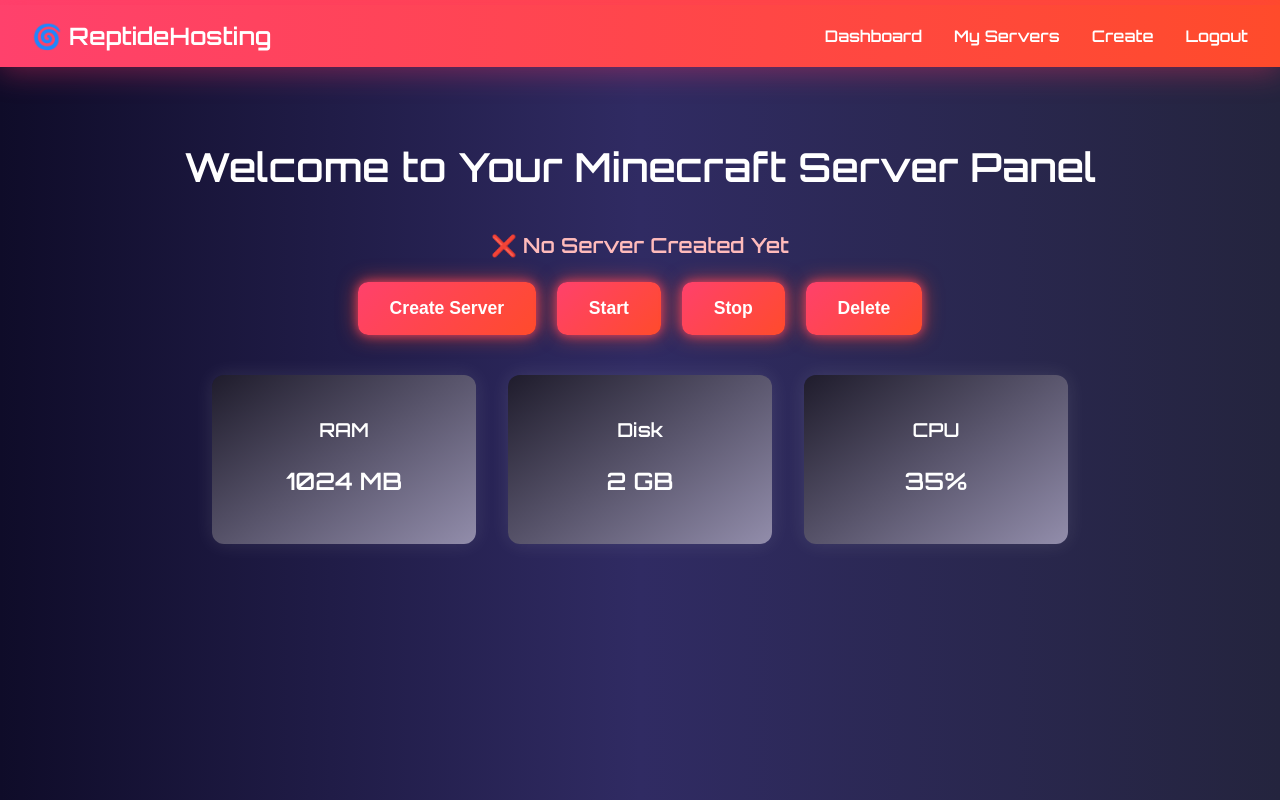
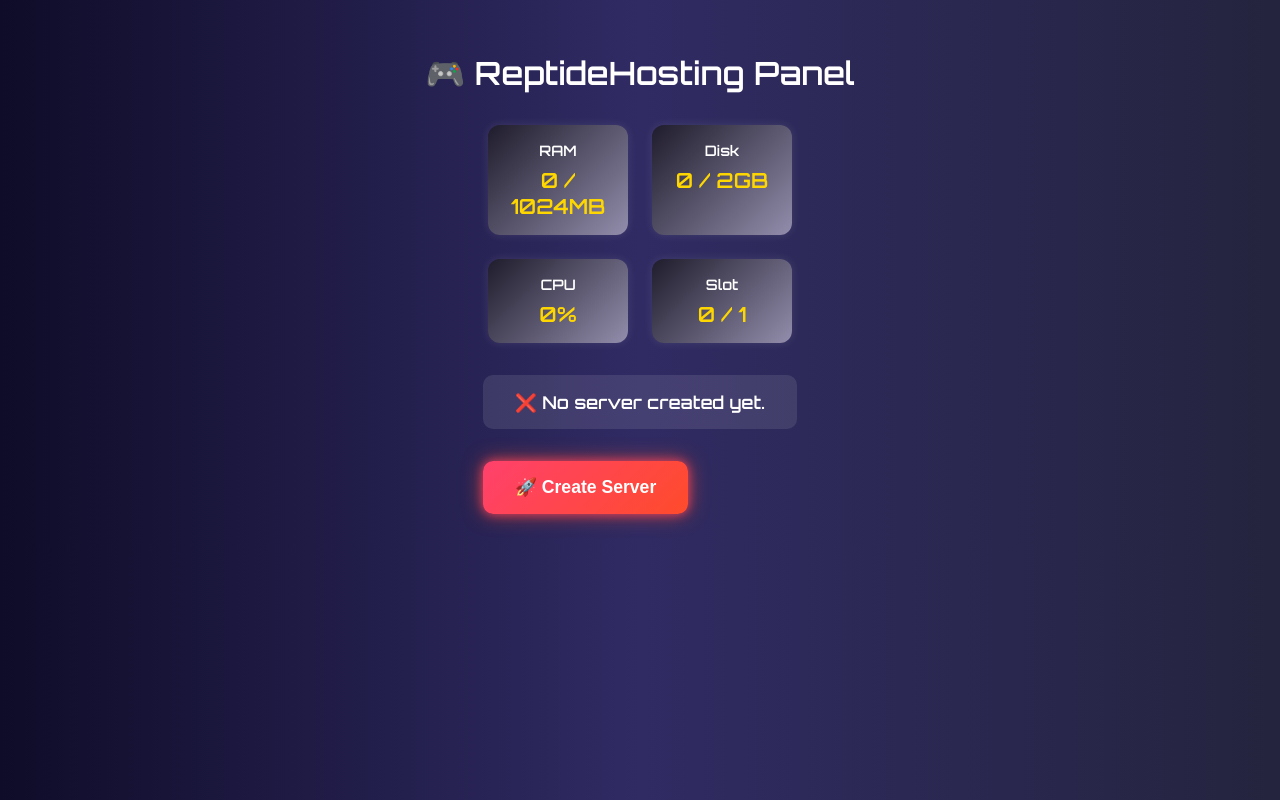
Before and after one commit to AashirwadCloud/ReptideHosting, a plain HTML site: page dashboard.html in a window 1280 px wide. Drawn offline with Linux system fonts and the light colour scheme.

Commit message:
Update dashboard.html

```diff
--- a/dashboard.html
+++ b/dashboard.html
@@ -3,61 +3,69 @@
 <head>
   <meta charset="UTF-8" />
   <meta name="viewport" content="width=device-width, initial-scale=1.0"/>
-  <title>ReptideHosting Panel</title>
+  <title>ReptideHosting Dashboard</title>
   <link href="https://fonts.googleapis.com/css2?family=Orbitron:wght@600&display=swap" rel="stylesheet">
 
   <style>
+    * {
+      box-sizing: border-box;
+    }
+
     body {
       margin: 0;
       font-family: 'Orbitron', sans-serif;
       background: linear-gradient(to right, #0f0c29, #302b63, #24243e);
       color: white;
+      display: flex;
+      flex-direction: column;
+      align-items: center;
+      padding: 2rem;
     }
 
-    /* Navbar */
-    .navbar {
-      display: flex;
-      justify-content: space-between;
-      align-items: center;
-      background: linear-gradient(90deg, #ff416c, #ff4b2b);
-      padding: 1rem 2rem;
-      box-shadow: 0 4px 30px rgba(255, 50, 100, 0.4);
+    h1 {
+      text-align: center;
+      margin-bottom: 2rem;
     }
 
-    .logo {
-      font-size: 1.5rem;
-      font-weight: bold;
+    .card-grid {
+      display: grid;
+      grid-template-columns: repeat(2, 140px);
+      gap: 1.5rem;
+      margin-bottom: 2rem;
+      justify-content: center;
     }
 
-    .nav-links {
-      list-style: none;
-      display: flex;
-      gap: 2rem;
-      margin: 0;
+    .card {
+      background: linear-gradient(135deg, #1f1c2c, #928dab);
+      border-radius: 12px;
+      padding: 1rem;
+      text-align: center;
+      box-shadow: 0 0 10px rgba(255,255,255,0.1);
+      animation: pop 0.6s ease;
     }
 
-    .nav-links a {
-      text-decoration: none;
-      color: white;
-      font-weight: 600;
-      transition: color 0.3s;
+    .card-title {
+      font-size: 0.9rem;
+      margin-bottom: 0.5rem;
     }
 
-    .nav-links a:hover {
+    .card-value {
+      font-size: 1.3rem;
+      font-weight: bold;
       color: #ffd700;
     }
 
-    .dashboard-container {
-      padding: 3rem;
+    .message {
+      background: rgba(255, 255, 255, 0.1);
+      padding: 1rem 2rem;
+      border-radius: 10px;
+      margin-bottom: 2rem;
       text-align: center;
+      font-size: 1.1rem;
+      animation: pulse 2s infinite;
     }
 
-    h1 {
-      font-size: 2.5rem;
-      margin-bottom: 1.5rem;
-    }
-
-    .valorant-btn {
+    .btn {
       background: linear-gradient(135deg, #ff416c, #ff4b2b);
       border: none;
       padding: 1rem 2rem;
@@ -67,47 +75,25 @@
       font-weight: bold;
       box-shadow: 0 0 10px rgba(255, 65, 108, 0.7), 0 0 20px rgba(255, 75, 43, 0.7);
       transition: transform 0.2s, box-shadow 0.2s;
-      margin: 0.5rem;
     }
 
-    .valorant-btn:hover {
+    .btn:hover {
       transform: scale(1.05);
-      box-shadow: 0 0 20px rgba(255, 65, 108, 0.9), 0 0 40px rgba(255, 75, 43, 0.9);
       cursor: pointer;
     }
 
-    /* Status Cards */
-    .stats {
-      display: flex;
-      justify-content: center;
-      gap: 2rem;
-      flex-wrap: wrap;
-      margin-top: 2rem;
+    .server-image {
+      width: 100%;
+      max-width: 300px;
+      margin-bottom: 1rem;
+      border-radius: 12px;
+      box-shadow: 0 0 20px rgba(0,0,0,0.5);
+      animation: fadeIn 1s ease;
     }
 
-    .card {
-      background: linear-gradient(145deg, #1f1c2c, #928dab);
-      border-radius: 12px;
-      padding: 1.5rem 2rem;
-      width: 200px;
-      box-shadow: 0 0 20px rgba(255,255,255,0.1);
-    }
-
-    .card h3 {
-      margin-bottom: 0.5rem;
-      font-size: 1.2rem;
-    }
-
-    .card p {
-      font-size: 1.5rem;
-    }
-
-    /* No server msg */
-    .no-server {
-      font-size: 1.3rem;
-      padding: 1rem;
-      color: #ffbbbb;
-      animation: pulse 2s infinite;
+    @keyframes pop {
+      0% { transform: scale(0.9); opacity: 0.5; }
+      100% { transform: scale(1); opacity: 1; }
     }
 
     @keyframes pulse {
@@ -116,93 +102,73 @@
       100% { opacity: 0.5; }
     }
 
-    /* Notification */
-    .toast {
-      position: fixed;
-      top: 20px;
-      right: 20px;
-      background: linear-gradient(135deg, #00c6ff, #0072ff);
-      color: white;
-      padding: 1rem 1.5rem;
-      border-radius: 10px;
-      box-shadow: 0 0 15px rgba(0,0,0,0.5);
-      animation: slideIn 0.5s ease-out;
-    }
-
-    @keyframes slideIn {
-      from { transform: translateX(100%); opacity: 0; }
-      to { transform: translateX(0); opacity: 1; }
-    }
-
-    /* Loader Bar */
-    .loader-bar {
-      width: 100%;
-      height: 5px;
-      background: linear-gradient(to right, #ff416c, #ff4b2b);
-      animation: load 3s linear infinite;
-    }
-
-    @keyframes load {
-      0% { background-position: 0% 50%; }
-      100% { background-position: 100% 50%; }
+    @keyframes fadeIn {
+      from { opacity: 0; transform: translateY(10px); }
+      to { opacity: 1; transform: translateY(0); }
     }
   </style>
 </head>
+
 <body>
+  <h1>🎮 ReptideHosting Panel</h1>
 
-  <div class="loader-bar"></div>
-
-  <nav class="navbar">
-    <div class="logo">🌀 ReptideHosting</div>
-    <ul class="nav-links">
-      <li><a href="#">Dashboard</a></li>
-      <li><a href="#">My Servers</a></li>
-      <li><a href="#">Create</a></li>
-      <li><a href="#">Logout</a></li>
-    </ul>
-  </nav>
-
-  <main class="dashboard-container">
-    <h1>Welcome to Your Minecraft Server Panel</h1>
-
-    <div id="serverStatus" class="no-server">
-      ❌ No Server Created Yet
-    </div>
-
-    <div class="button-group">
-      <button class="valorant-btn" onclick="showToast('Creating Server...')">Create Server</button>
-      <button class="valorant-btn" onclick="showToast('Starting Server...')">Start</button>
-      <button class="valorant-btn" onclick="showToast('Stopping Server...')">Stop</button>
-      <button class="valorant-btn" onclick="showToast('Deleting Server...')">Delete</button>
-    </div>
-
-    <div class="stats">
-      <div class="card">
-        <h3>RAM</h3>
-        <p>1024 MB</p>
-      </div>
-      <div class="card">
-        <h3>Disk</h3>
-        <p>2 GB</p>
-      </div>
-      <div class="card">
-        <h3>CPU</h3>
-        <p>35%</p>
-      </div>
-    </div>
-  </main>
+  <div id="dashboard"></div>
 
   <script>
-    function showToast(message) {
-      const toast = document.createElement("div");
-      toast.className = "toast";
-      toast.textContent = message;
-      document.body.appendChild(toast);
+    // Toggle this between true or false to show the two layouts
+    let hasServer = false;
+
+    const dashboard = document.getElementById("dashboard");
+
+    function createCard(title, value) {
+      return `
+        <div class="card">
+          <div class="card-title">${title}</div>
+          <div class="card-value">${value}</div>
+        </div>`;
+    }
+
+    function renderPhase1() {
+      dashboard.innerHTML = `
+        <div class="card-grid">
+          ${createCard("RAM", "0 / 1024MB")}
+          ${createCard("Disk", "0 / 2GB")}
+          ${createCard("CPU", "0%")}
+          ${createCard("Slot", "0 / 1")}
+        </div>
+        <div class="message">❌ No server created yet.</div>
+        <button class="btn" onclick="simulateCreate()">🚀 Create Server</button>
+      `;
+    }
+
+    function renderPhase2() {
+      dashboard.innerHTML = `
+        <div class="card-grid">
+          ${createCard("RAM", "512MB / 1024MB")}
+          ${createCard("Disk", "1.5GB / 2GB")}
+          ${createCard("CPU", "27%")}
+          ${createCard("Slot", "1 / 1")}
+        </div>
+        <div class="message">✅ Server is running and online!</div>
+        <img src="https://i.imgur.com/hYGEZBt.jpg" alt="Server Image" class="server-image">
+        <button class="btn">🛠 Manage Server</button>
+      `;
+    }
+
+    function simulateCreate() {
+      const msg = document.querySelector(".message");
+      msg.textContent = "⏳ Creating server...";
       setTimeout(() => {
-        toast.remove();
-      }, 3000);
+        hasServer = true;
+        render();
+      }, 2000);
     }
+
+    function render() {
+      hasServer ? renderPhase2() : renderPhase1();
+    }
+
+    render();
   </script>
-
 </body>
 </html>
```
